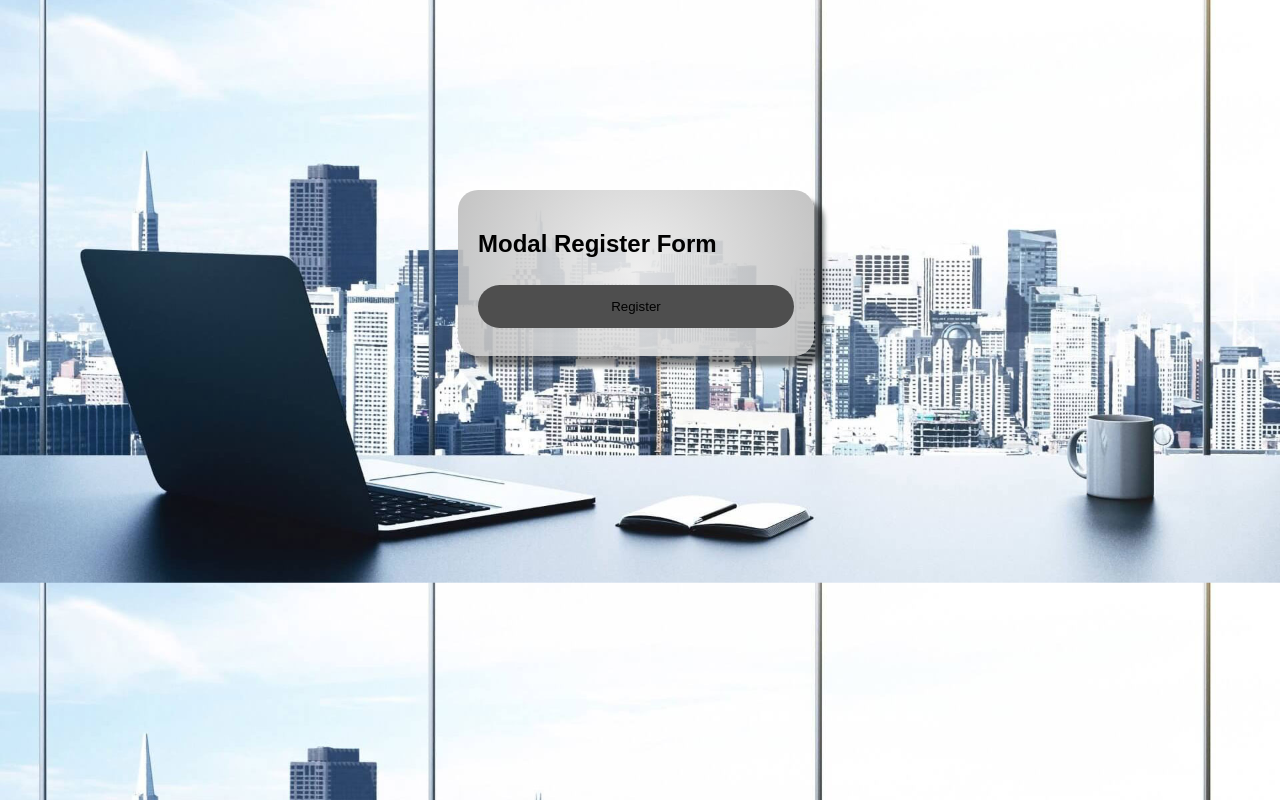
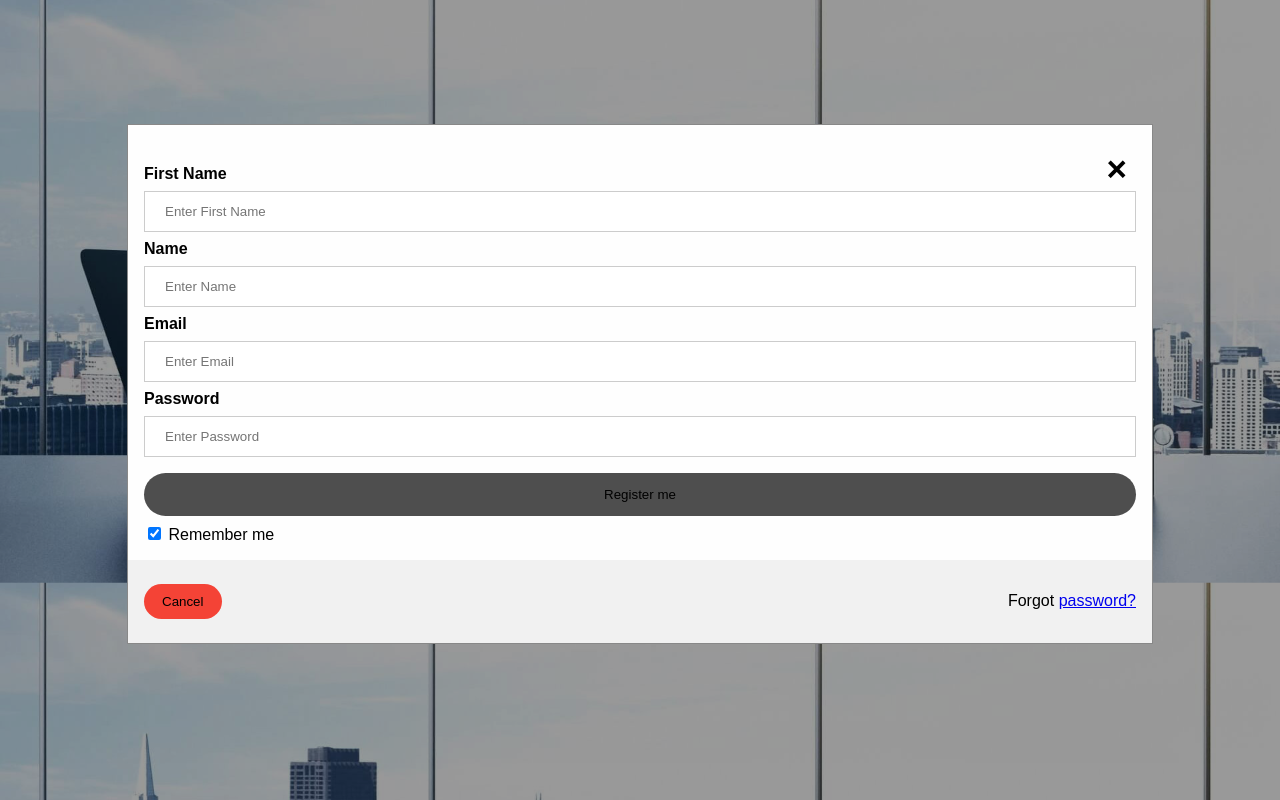
Before and after one commit to Hirukiu/E-Todo, a plain HTML site: page frontend/Create.html in a window 1280 px wide. Both pictures are taken after a click on the button "Register". Drawn offline with Linux system fonts and the light colour scheme.

Commit message:
wtf le Create il a buggée je le re puche

```diff
--- a/frontend/Create.html
+++ b/frontend/Create.html
@@ -8,13 +8,13 @@
 <div class="Login">
 <h2>Modal Register Form</h2>
 
-<button onclick="document.getElementById('id01').style.display='block'" style="width:auto;">Register</button>
+<button onclick="document.getElementById('userForm').style.display='block'" style="width:auto;">Register</button>
 </div>
 <div id="userForm" class="modal">
 
-  <form class="modal-content animate" action="/action_page.php" method="post">
+  <form class="modal-content animate" action="/" method="post">
     <div class="imgcontainer">
-      <span onclick="document.getElementById('id01').style.display='none'" class="close" title="Close Modal">&times;</span>
+      <span onclick="document.getElementById('userForm').style.display='none'" class="close" title="Close Modal">&times;</span>
     </div>
 
     <div class="container">
@@ -30,14 +30,14 @@
       <label for="psw"><b>Password</b></label>
       <input type="password" placeholder="Enter Password" name="pwd" required>
 
-      <button type="submit">Login</button>
+      <button type="submit">Register me</button>
       <label>
         <input type="checkbox" checked="checked" name="remember"> Remember me
       </label>
     </div>
 
     <div class="container" style="background-color:#f1f1f1">
-      <button type="button" onclick="document.getElementById('id01').style.display='none'" class="cancelbtn">Cancel</button>
+      <button type="button" onclick="document.getElementById('userForm').style.display='none'" class="cancelbtn">Cancel</button>
       <span class="psw">Forgot <a href="#">password?</a></span>
     </div>
   </form>
@@ -63,7 +63,7 @@
         password: document.getElementById("pwd").value
       };
 
-  const res = fetch("http://localhost:5000", {
+  const res = fetch("/register", {
           method: "POST",
           headers: { "Content-Type": "application/json" },
           body: JSON.stringify(user) // on envoie l’objet JSON
```
